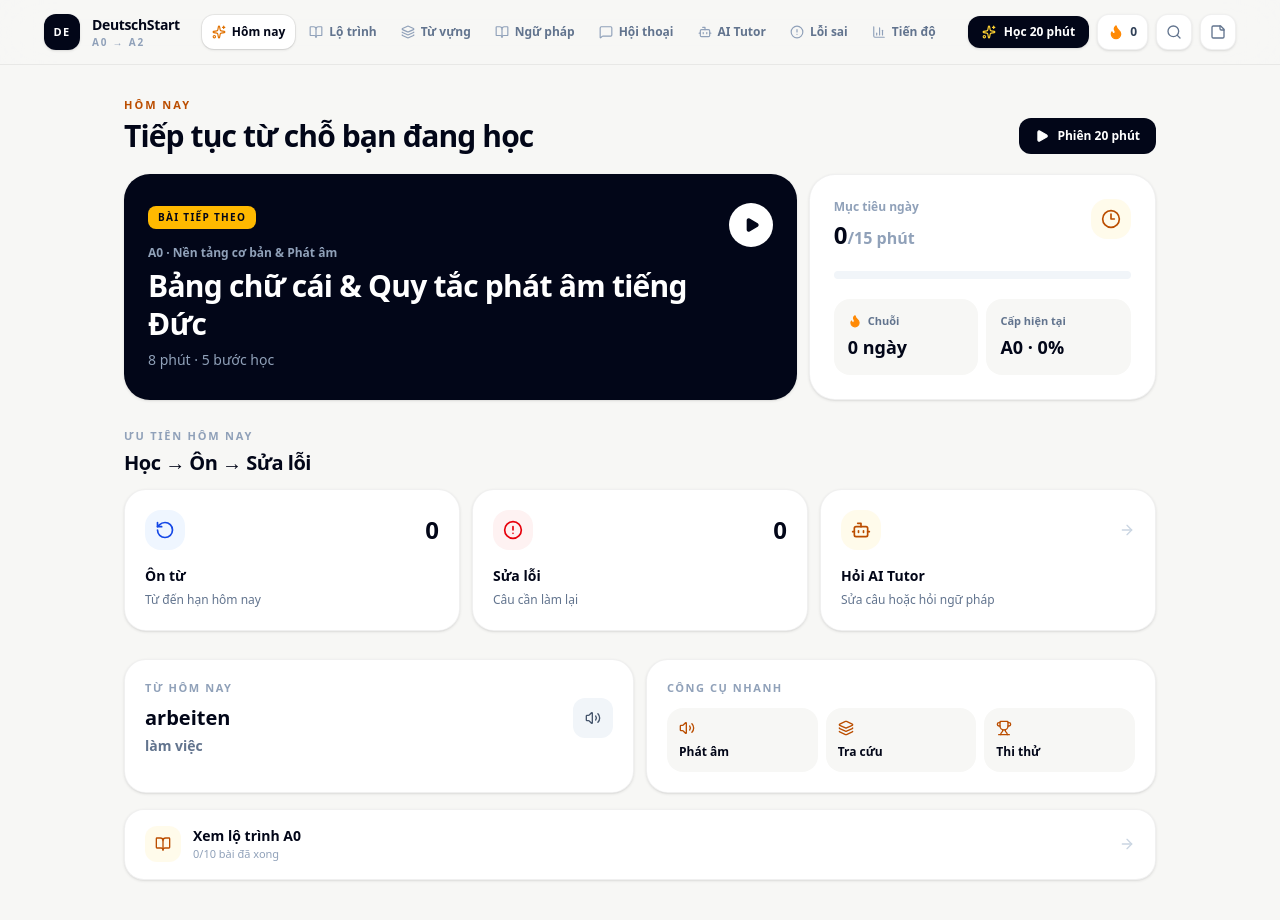
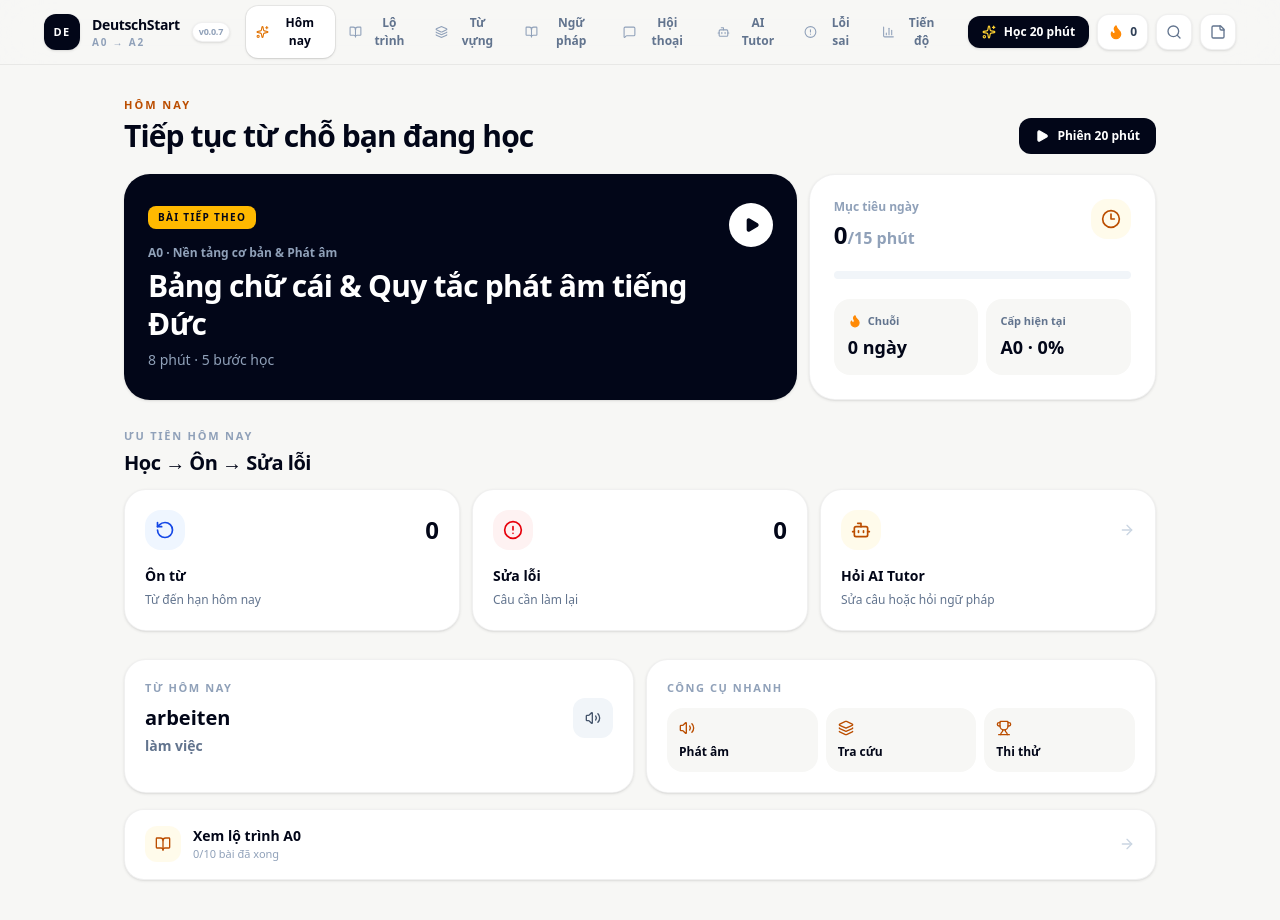
Before and after one commit to jinbduong-design/ABCA, a React (Vite) app: page / in a window 1280 px wide. Built offline with nearby package versions, Linux system fonts and the light colour scheme.

Commit message:
v0.0.7 - show app version in navbar

```diff
--- a/package.json
+++ b/package.json
@@ -1,7 +1,7 @@
 {
   "name": "react-example",
   "private": true,
-  "version": "0.0.6",
+  "version": "0.0.7",
   "type": "module",
   "scripts": {
     "dev": "tsx server.ts",
--- a/src/components/Navbar.tsx
+++ b/src/components/Navbar.tsx
@@ -12,6 +12,7 @@ import {
   Bot,
 } from 'lucide-react';
 import { UserProgress } from '../types';
+import { APP_VERSION } from '../version';
 
 interface NavbarProps {
   currentView: string;
@@ -57,6 +58,12 @@ export const Navbar: React.FC<NavbarProps> = ({
             <span className="block text-[10px] font-semibold uppercase tracking-[0.18em] text-slate-400">
               A0 → A2
             </span>
+          </span>
+          <span
+            className="rounded-full border border-black/[0.06] bg-white px-1.5 py-0.5 text-[9px] font-black tracking-tight text-slate-400 shadow-sm"
+            title={`Phiên bản ứng dụng ${APP_VERSION}`}
+          >
+            v{APP_VERSION}
           </span>
         </button>
 
--- /dev/null
+++ b/src/version.ts
@@ -0,0 +1 @@
+export const APP_VERSION = '0.0.7';
```
Also changed, not shown: 1 other file (tests, documents, lock files or other folders).
